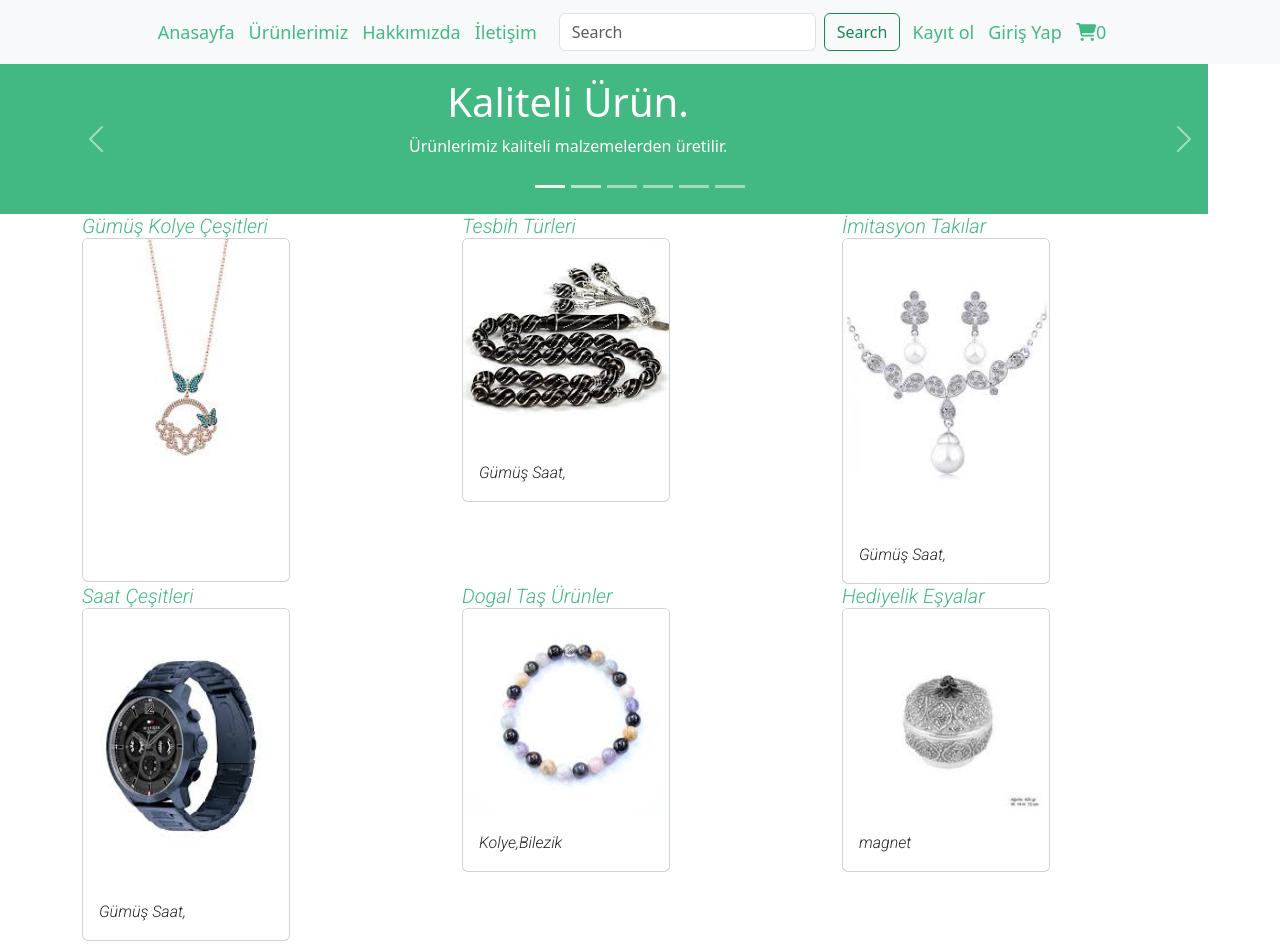
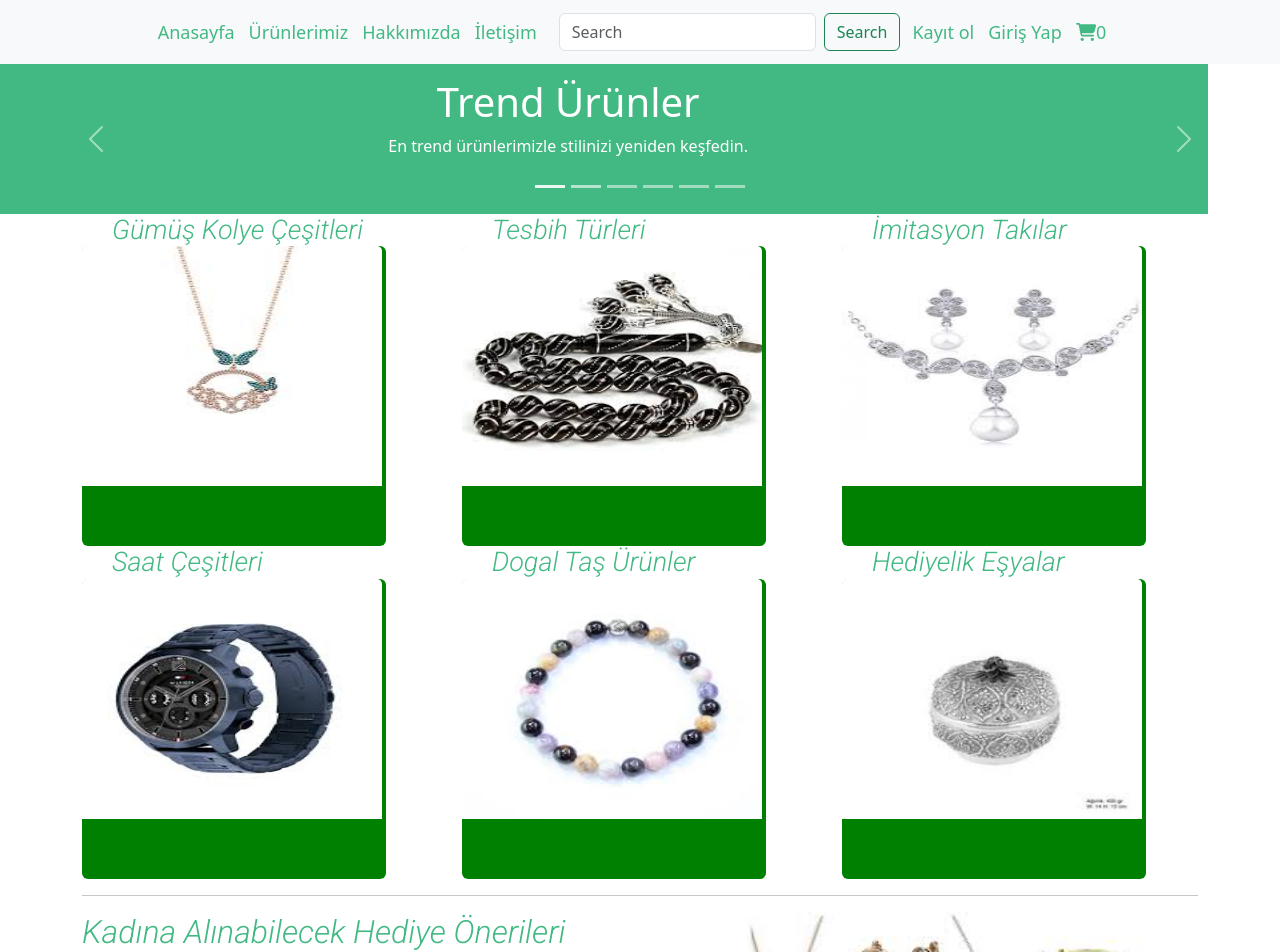
Before and after one commit to sehribanturan/site, a Vue app: page / in a window 1280 px wide. Shown: the top 952 px of the page. Built offline with nearby package versions, Linux system fonts and the light colour scheme.

Commit message:
anasayfa gücellendi

```diff
--- a/src/components/Anasayfa.vue
+++ b/src/components/Anasayfa.vue
@@ -28,8 +28,8 @@
 
             <div class="container">
               <div class="carousel-caption">
-                <h1>Kaliteli Ürün.</h1>
-                <p>Ürünlerimiz kaliteli malzemelerden üretilir.</p>
+                <h1>Trend Ürünler</h1>
+                <p>En trend ürünlerimizle stilinizi yeniden keşfedin.</p>
               </div>
             </div>
           </div>
@@ -67,7 +67,10 @@
             <div class="container">
               <div class="carousel-caption">
                 <h1>Hızlı Teslimat</h1>
-                <p>Kargonuz 3 iş günü içerisinde güvenle teslim edilir.</p>
+                <p>
+                  Hızlı teslimat ve kolay iade seçenekleri ile alışveriş keyfini
+                  yaşayın..
+                </p>
               </div>
             </div>
           </div>
@@ -85,8 +88,8 @@
             </svg>
             <div class="container">
               <div class="carousel-caption">
-                <h1>Özenli paketleme</h1>
-                <p>Kargolarınız özenle paketlenir</p>
+                <h1>Zevkinizi yansıtan tasarımlar</h1>
+                <p>Şık aksesuarlarla tarzınızı tamamlayın.</p>
                 <p></p>
               </div>
             </div>
@@ -106,7 +109,10 @@
             <div class="container">
               <div class="carousel-caption">
                 <h1>Müşteri memnuniyeti</h1>
-                <p>Müşterilerimizin memnuniyeti için buradayız.</p>
+                <p>
+                  Müşteri memnuniyeti bizim önceliğimizdir, siz de deneyin farkı
+                  görün.
+                </p>
               </div>
             </div>
           </div>
@@ -125,7 +131,9 @@
             <div class="container">
               <div class="carousel-caption">
                 <h1>Hesaplı Fiyatlar</h1>
-                <p>Ürünlerimiz hesaplı ve kalıtelidir</p>
+                <p>
+                  İndirimli fiyatlarımızı kaçırmayın, şimdi alışveriş zamanı!
+                </p>
               </div>
             </div>
           </div>
@@ -158,7 +166,7 @@
           <div class="col-lg-4">
             <a href="#">
               <h5 class="card-title">Gümüş Kolye Çeşitleri</h5>
-              <div class="card" style="width: 13rem">
+              <div class="card" style="width: 19rem">
                 <img src="./images/kelebek.jpeg" class="card-img-top" />
                 <div class="card-body">
                   <p class="card-text"></p>
@@ -170,10 +178,10 @@
           <div class="col-lg-4">
             <a href="#">
               <h5 class="card-title">Tesbih Türleri</h5>
-              <div class="card" style="width: 13rem">
+              <div class="card" style="width: 19rem">
                 <img src="./images/tespih.jpeg" class="card-img-top" />
                 <div class="card-body">
-                  <p class="card-text">Gümüş Saat,</p>
+                  <p class="card-text"></p>
                 </div>
               </div>
             </a>
@@ -182,10 +190,10 @@
           <div class="col-lg-4">
             <a href="#">
               <h5 class="card-title">İmitasyon Takılar</h5>
-              <div class="card" style="width: 13rem">
+              <div class="card" style="width: 19rem">
                 <img src="./images/imitasyon.jpeg" class="card-img-top" />
                 <div class="card-body">
-                  <p class="card-text">Gümüş Saat,</p>
+                  <p class="card-text"></p>
                 </div>
               </div>
             </a>
@@ -194,10 +202,10 @@
           <div class="col-lg-4">
             <a href="#">
               <h5 class="card-title">Saat Çeşitleri</h5>
-              <div class="card" style="width: 13rem">
+              <div class="card" style="width: 19rem">
                 <img src="./images/saat.jpeg" class="card-img-top" />
                 <div class="card-body">
-                  <p class="card-text">Gümüş Saat,</p>
+                  <p class="card-text"></p>
                 </div>
               </div>
             </a>
@@ -206,10 +214,10 @@
           <div class="col-lg-4">
             <a href="#">
               <h5 class="card-title">Dogal Taş Ürünler</h5>
-              <div class="card" style="width: 13rem">
+              <div class="card" style="width: 19rem">
                 <img src="./images/dgltas.jpeg" class="card-img-top" />
                 <div class="card-body">
-                  <p class="card-text">Kolye,Bilezik</p>
+                  <p class="card-text"></p>
                 </div>
               </div>
             </a>
@@ -218,10 +226,10 @@
           <div class="col-lg-4">
             <a href="#">
               <h5 class="card-title">Hediyelik Eşyalar</h5>
-              <div class="card" style="width: 13rem">
+              <div class="card" style="width: 19rem">
                 <img src="./images/images.jpeg" class="card-img-top" />
                 <div class="card-body">
-                  <p class="card-text">magnet</p>
+                  <p class="card-text"></p>
                 </div>
               </div>
             </a>
@@ -362,8 +370,8 @@
               <p>
                 <strong class="fw700">
                   <i class="icon-pointer text-custom-pink text-center"></i>
-                  Adres </strong
-                ><br />
+                  Adres
+                </strong>
 
                 Pendik/ İstanbul
               </p>
@@ -417,8 +425,7 @@ a:hover {
   text-align: right;
   display: flex;
 }
-.carousel-item {
-}
+
 .inner {
   display: flex;
 }
@@ -440,4 +447,19 @@ a:hover {
 .ease {
   align-items: center;
 }
+.card-img-top {
+  width: 300px;
+  height: 240px;
+}
+.card {
+  width: 300px;
+  height: 300px;
+  background-color: green;
+  color: black;
+  border: #42b983;
+}
+.card-title {
+  font-size: 27px;
+  margin-left: 30px;
+}
 </style>
```
